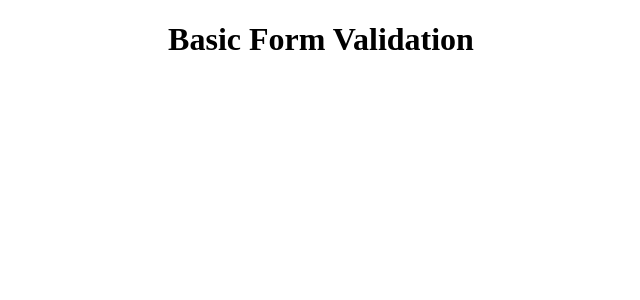
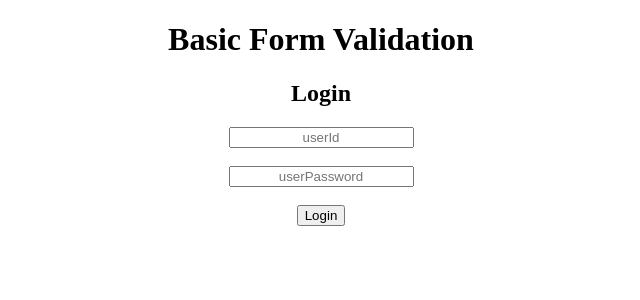
Before and after one commit to sangampshinde/LearnReactJS, a React (Create React App) app: page / in a window 1280 px wide. Shown: the top 300 px of the page, without its empty margins (319-959 px from the left). Built offline with nearby package versions, Linux system fonts and the light colour scheme.

Commit message:
validation

```diff
--- a/src/App.js
+++ b/src/App.js
@@ -1,4 +1,5 @@
 import React, { useState } from 'react';
+import Login from './components/Login';
 
 
 function App() {
@@ -6,6 +7,7 @@
   return (
     <div className='App'>
       <h1>Basic Form Validation</h1>
+       <Login></Login>
 
     </div>
   );
--- /dev/null
+++ b/src/components/Login.js
@@ -0,0 +1,60 @@
+import React,{useState} from 'react'
+
+function Login() {
+    const[user,setUser]=useState('');
+    const[password,setPassword]=useState('');
+    const[userErr,setUserErr]=useState(false);
+    const[passwordErr,setPasswordErr]=useState(false);
+
+    function loginHandaler(e){
+     e.preventDefault()
+    }
+
+
+    function userHandler(e){
+
+        let item =e.target.value;
+
+         if(item.length<3){
+            setUserErr(true);
+         }
+         else{
+            setUserErr(false);
+         }
+    }
+
+
+    function passwordHandler(e){
+
+        let item =e.target.value;
+
+         if(item.length<3){
+            setPasswordErr(true);
+         }
+         else{
+            setPasswordErr(false);
+         }
+
+    }
+
+
+
+
+
+  return (
+    <div>
+        <h2>Login</h2>
+        <form onSubmit={loginHandaler}>
+        <input type='text' placeholder='userId' onChange={userHandler}></input>
+        { userErr? <span>User not Valid</span>:null}
+        <br/><br/>
+        <input type='password' placeholder='userPassword' ></input>
+        { userErr? <span>password not Valid</span>:null}
+        <br/><br/>
+        <button type='submit'>Login</button>
+        </form>
+    </div>
+  )
+}
+
+export default Login
```
